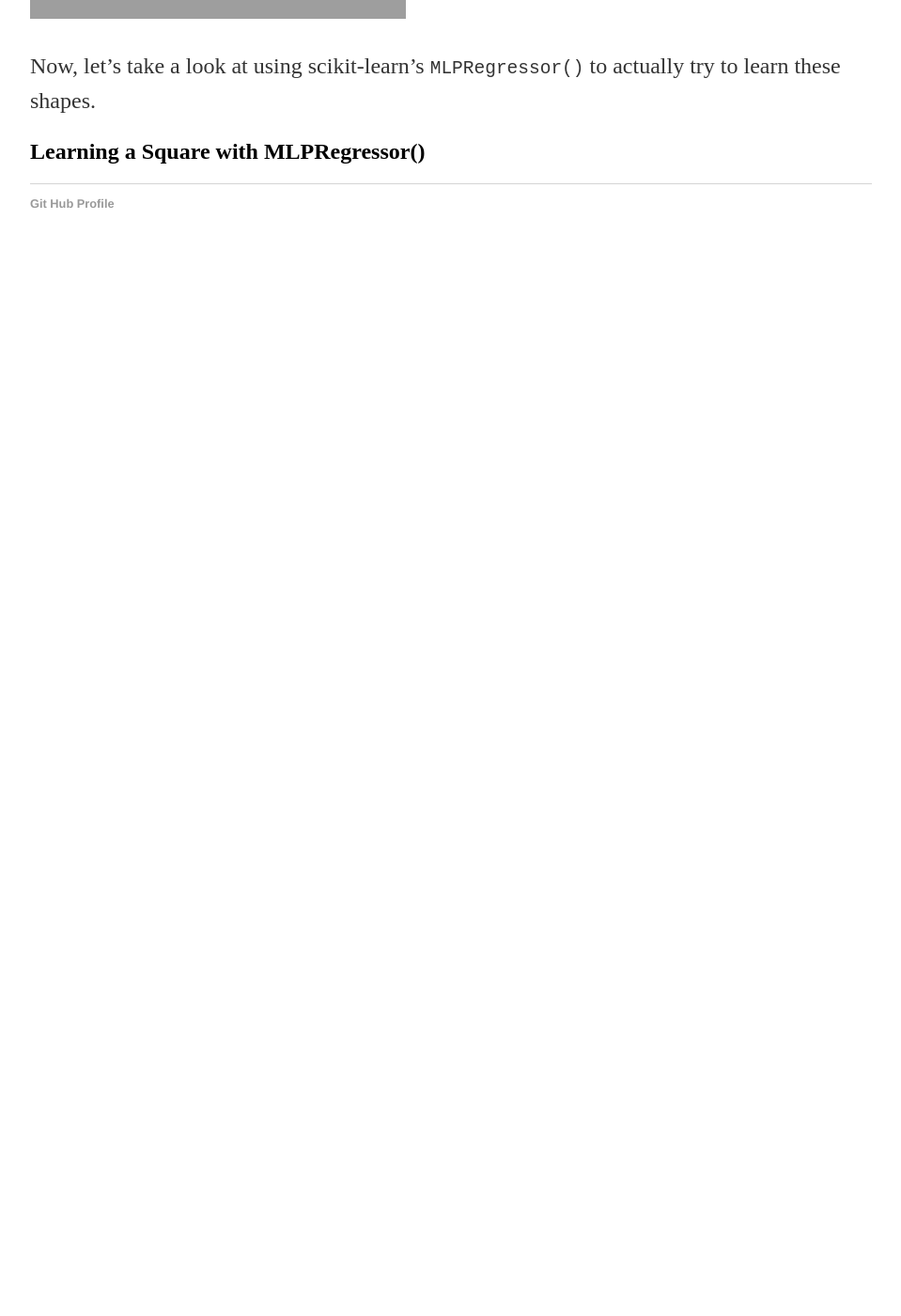
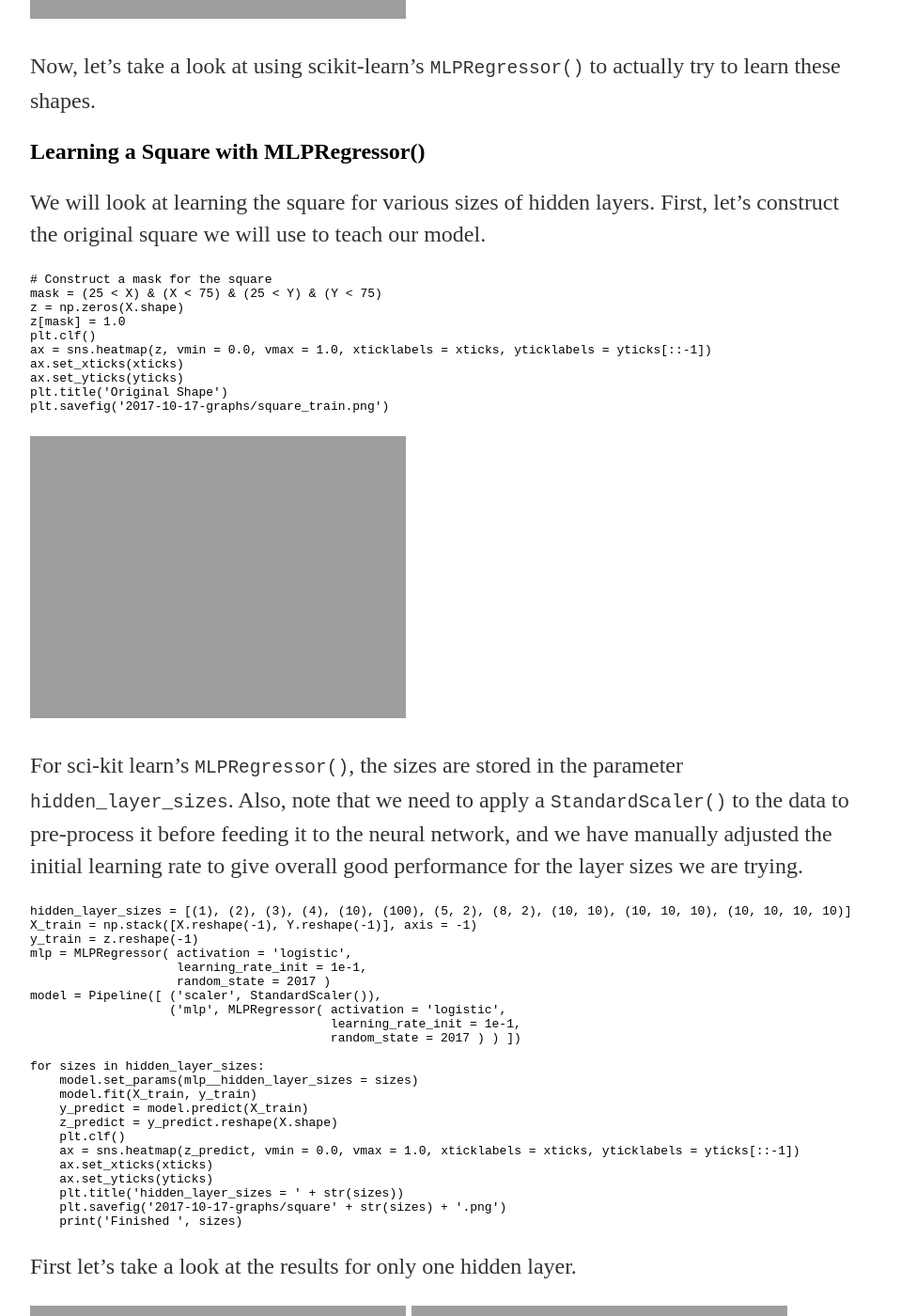
Before and after one commit to MatthewMcGonagle/MatthewMcGonagle.github.io, a Jekyll site: the page built from _posts/2017-10-17-LearningShapesMLP.md, in a window 1280 px wide and 1400 px high, scrolled down 5733 px. Shown: the whole window at 94% size, without its empty margins (160-1119 px from the left). Built offline with Jekyll 4.4.1, drawn with Linux system fonts in a browser that asks for light colours; before the commit the page ends 6017 px from its top, so only the background shows below that; some of the changed text lies outside the part shown.

Commit message:
Finished section on learning a square. Added some more sizes to learn that are close to the sizes used in the manual setting section.

````diff
--- a/_posts/2017-10-17-LearningShapesMLP.md
+++ b/_posts/2017-10-17-LearningShapesMLP.md
@@ -156,3 +156,70 @@ plt.savefig('2017-10-17-graphs/manual_hidden(8,2).png')
 Now, let's take a look at using scikit-learn's `MLPRegressor()` to actually try to learn these shapes.
 
 ## Learning a Square with MLPRegressor()
+
+We will look at learning the square for various sizes of hidden layers. First, let's construct the original square we will use to teach our model.
+``` python
+# Construct a mask for the square
+mask = (25 < X) & (X < 75) & (25 < Y) & (Y < 75)
+z = np.zeros(X.shape)
+z[mask] = 1.0
+plt.clf()
+ax = sns.heatmap(z, vmin = 0.0, vmax = 1.0, xticklabels = xticks, yticklabels = yticks[::-1])
+ax.set_xticks(xticks)
+ax.set_yticks(yticks)
+plt.title('Original Shape')
+plt.savefig('2017-10-17-graphs/square_train.png')
+```
+![Picture of Original Square]({{site . url}}/assets/2017-10-17-graphs/square_train.png)
+
+ For sci-kit learn's `MLPRegressor()`, the sizes are stored in the parameter `hidden_layer_sizes`. Also, note that we need to apply a `StandardScaler()` to the data to pre-process it before feeding it to the neural network, and we have manually adjusted the initial learning rate to give overall good performance for the layer sizes we are trying.
+``` python
+hidden_layer_sizes = [(1), (2), (3), (4), (10), (100), (5, 2), (8, 2), (10, 10), (10, 10, 10), (10, 10, 10, 10)]
+X_train = np.stack([X.reshape(-1), Y.reshape(-1)], axis = -1)
+y_train = z.reshape(-1)
+mlp = MLPRegressor( activation = 'logistic',
+                    learning_rate_init = 1e-1,
+                    random_state = 2017 )
+model = Pipeline([ ('scaler', StandardScaler()),
+                   ('mlp', MLPRegressor( activation = 'logistic',
+                                         learning_rate_init = 1e-1,
+                                         random_state = 2017 ) ) ])
+
+for sizes in hidden_layer_sizes:
+    model.set_params(mlp__hidden_layer_sizes = sizes)
+    model.fit(X_train, y_train)
+    y_predict = model.predict(X_train)
+    z_predict = y_predict.reshape(X.shape)
+    plt.clf()
+    ax = sns.heatmap(z_predict, vmin = 0.0, vmax = 1.0, xticklabels = xticks, yticklabels = yticks[::-1])
+    ax.set_xticks(xticks)
+    ax.set_yticks(yticks)
+    plt.title('hidden_layer_sizes = ' + str(sizes))
+    plt.savefig('2017-10-17-graphs/square' + str(sizes) + '.png')
+    print('Finished ', sizes)
+```
+First let's take a look at the results for only one hidden layer.
+
+![Picture Learning Square for Layer Sizes = (1)]({{site . url}}/assets/2017-10-17-graphs/square1.png)
+![Picture Learning Square for Layer Sizes = (2)]({{site . url}}/assets/2017-10-17-graphs/square2.png)
+![Picture Learning Square for Layer Sizes = (3)]({{site . url}}/assets/2017-10-17-graphs/square3.png)
+![Picture Learning Square for Layer Sizes = (4)]({{site . url}}/assets/2017-10-17-graphs/square4.png)
+![Picture Learning Square for Layer Sizes = (10)]({{site . url}}/assets/2017-10-17-graphs/square10.png)
+![Picture Learning Square for Layer Sizes = (100)]({{site . url}}/assets/2017-10-17-graphs/square100.png)
+
+We see that the picture looks reasonable only for a large number of nodes if there is only one hidden layer. Furthermore, we can see undersirable values bleeding out of the square into the surrounding region, as we discussed when we were manually looking at a single layer. Now let's take a look at the results for two hidden layers.
+
+![Picture Learning Square for Layer Sizes = (5, 2)]({{site . url}}/assets/2017-10-17-graphs/square(5, 2).png)
+![Picture Learning Square for Layer Sizes = (8, 2)]({{site . url}}/assets/2017-10-17-graphs/square(8, 2).png)
+![Picture Learning Square for Layer Sizes = (10, 10)]({{site . url}}/assets/2017-10-17-graphs/square(10, 10).png)
+
+We see that for `hidden_layer_sizes = (5, 2)`, the learned shape is a blurry and warped square. This is in contrast to the result we had when we manually could get the square for a size of (4, 2). There are a couple things to take into consideration. First, sci-kit learn's MLPRegressor() controls the size of the coefficient it finds by using a regularity penalty. After applying a standard scaling, the set up from the manual set up would require very large coefficients. One can see this from the fact that the almost instant transition from 0 to 1 would require very large derivatives.
+
+Second, of course, is that the algorithm won't perfectly learn the shape, as its optimal function isn't convex in the coefficients.
+
+Now let's see the results for three and four layers.
+
+![Picture Learning Square for Layer Sizes = (10, 10, 10)]({{site . url}}/assets/2017-10-17-graphs/square(10, 10, 10).png)
+![Picture Learning Square for Layer Sizes = (10, 10, 10, 10)]({{site . url}}/assets/2017-10-17-graphs/square(10, 10, 10, 10).png)
+
+We see that there isn't really any improvement over using just two layers.
--- a/assets/2017-10-17-LearningShapesMLP.py
+++ b/assets/2017-10-17-LearningShapesMLP.py
@@ -126,7 +126,7 @@ ax.set_yticks(yticks)
 plt.title('Original Shape')
 plt.savefig('2017-10-17-graphs/square_train.png')
 
-hidden_layer_sizes = [(1), (2), (3), (4), (10), (100), (10, 10), (10, 10, 10), (10, 10, 10, 10)]
+hidden_layer_sizes = [(1), (2), (3), (4), (10), (100), (5, 2), (8, 2), (10, 10), (10, 10, 10), (10, 10, 10, 10)]
 X_train = np.stack([X.reshape(-1), Y.reshape(-1)], axis = -1)
 y_train = z.reshape(-1)
 mlp = MLPRegressor( activation = 'logistic',
````
